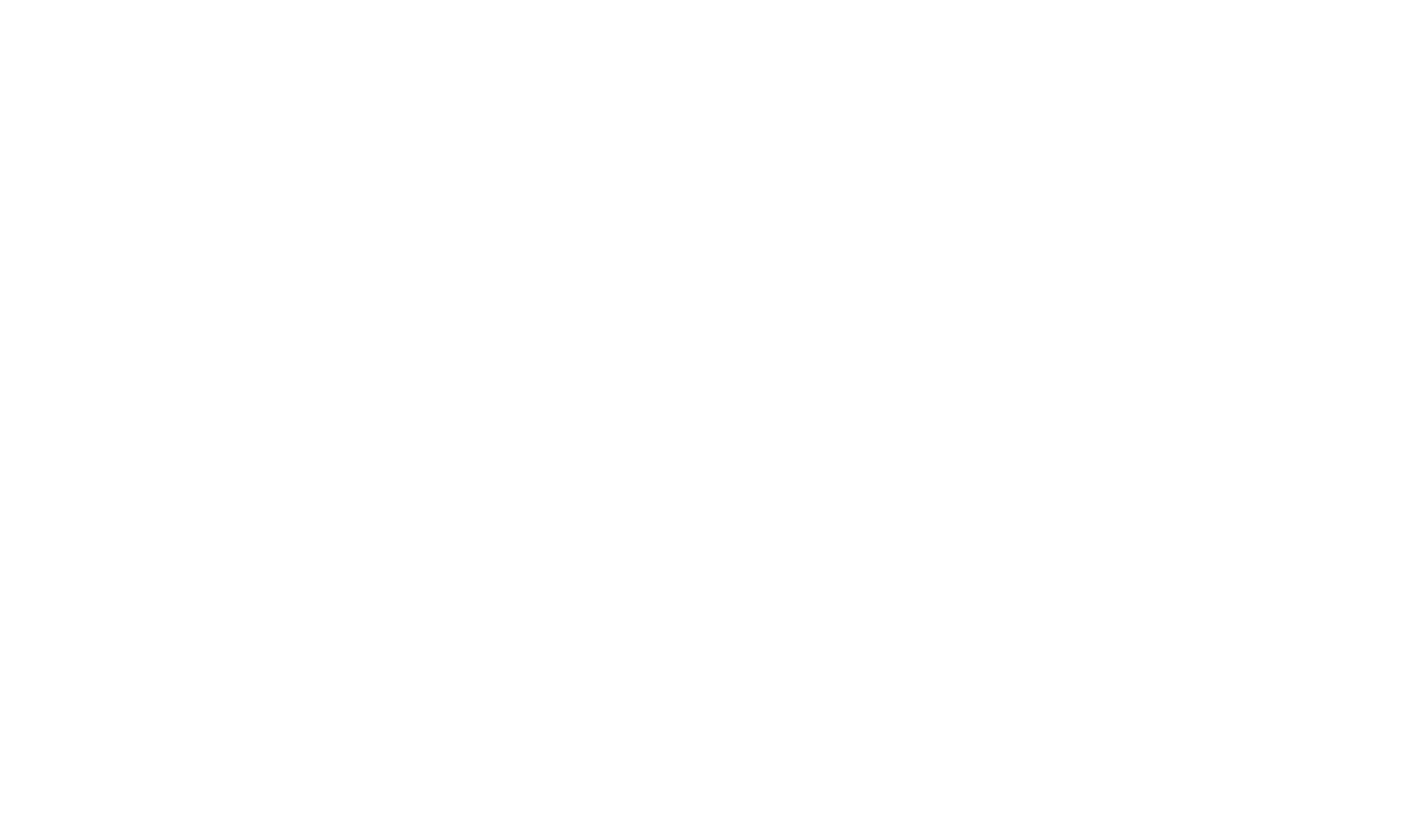
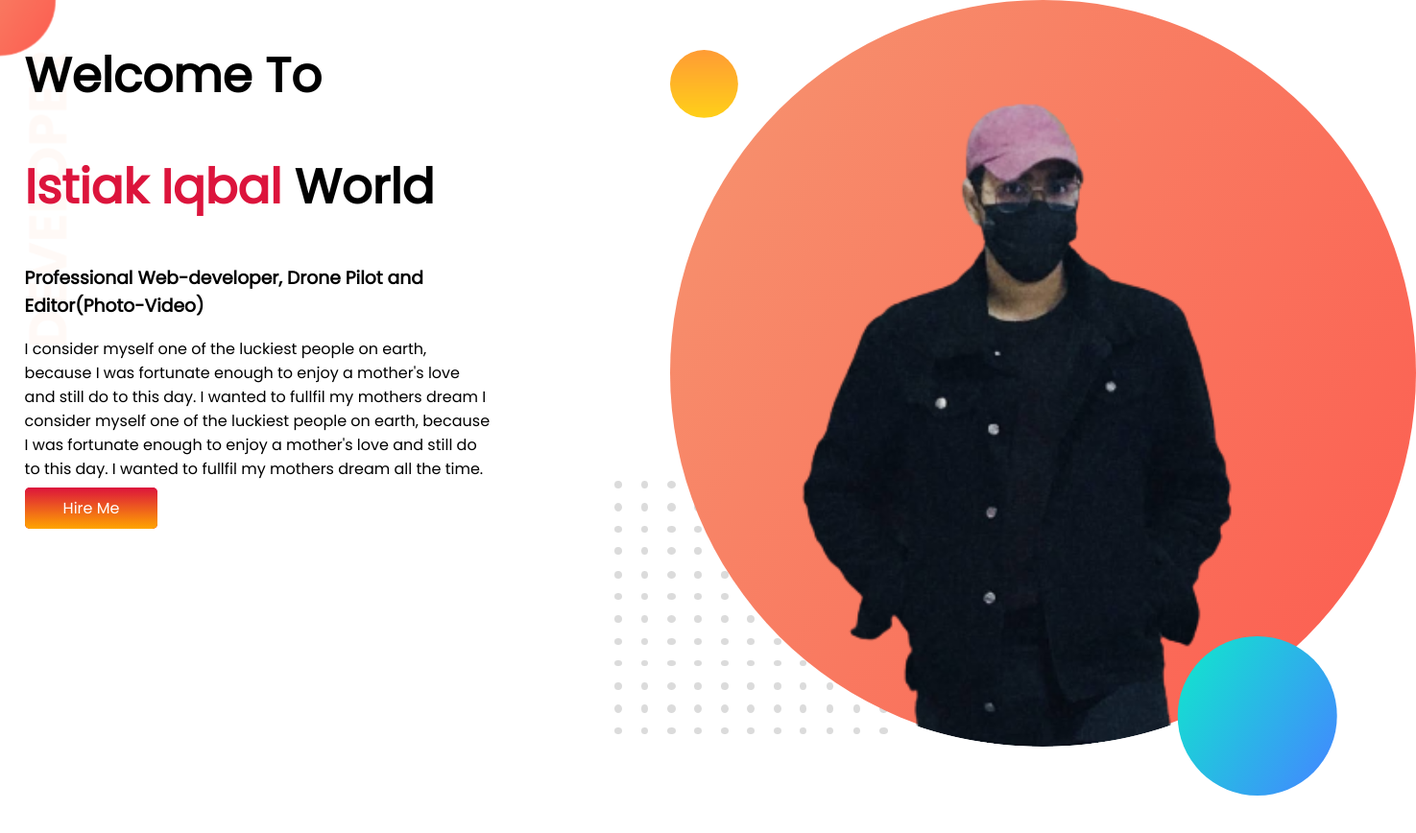
Before and after one commit to IstiakIqbal/developer-portfolio-web, a plain HTML site: page index.html in a window 1280 px wide. Shown: the whole page at 96% size, 1475 px wide, since content can reach past the window. Before the commit the page ends 800 px from the top, so only its background shows below. Drawn offline with Linux system fonts and the light colour scheme.

Commit message:
first-part

```diff
--- a/index.html
+++ b/index.html
@@ -1,13 +1,36 @@
 <!DOCTYPE html>
 <html lang="en">
+
 <head>
     <meta charset="UTF-8">
     <meta http-equiv="X-UA-Compatible" content="IE=edge">
     <meta name="viewport" content="width=device-width, initial-scale=1.0">
     <title>Istiakz</title>
+    <link rel="preconnect" href="https://fonts.googleapis.com">
+    <link rel="preconnect" href="https://fonts.gstatic.com" crossorigin>
+    <link href="https://fonts.googleapis.com/css2?family=Poppins:ital@0;1&display=swap" rel="stylesheet">
     <link rel="stylesheet" href="style.css">
 </head>
+
 <body>
+    <section class="first">
+        <div class="text">
+            <h1>Welcome To </h1>
+            <h1><span class="nc">Istiak Iqbal</span> World </h1>
+            <h3> Professional Web-developer, Drone Pilot and Editor(Photo-Video) </h3>
+            <p>I consider myself one of the luckiest people on earth, because I was fortunate enough to enjoy a mother's
+                love and still do to this day. I wanted to fullfil my mothers dream I consider myself one of the
+                luckiest
+                people on earth, because I was fortunate enough to enjoy a mother's love and still do to this day. I
+                wanted
+                to fullfil my mothers dream all the time.
+            </p>
+            <a class="link-button" target="_blank" href="https://www.linkedin.com/in/istiak-iqbal-1b55591a2/">Hire
+                Me</a>
+        </div>
+        <div class="pic"><img src="images/istiak.png" alt="Istiak"></div>
+    </section>
 
 </body>
+
 </html>
--- a/style.css
+++ b/style.css
@@ -0,0 +1,36 @@
+body{
+    font-family: 'Poppins', sans-serif;
+    margin: 0;
+}
+h1{
+    font-size: 50px;
+    }
+.nc{
+color: crimson;
+}
+section{
+    display: flex;
+}
+.text{
+    width: 50%;
+    padding-left: 2%;
+}
+.pic{
+    width: 50%;
+    padding-left: 10%;
+    padding-bottom: 10%;
+}
+a{
+    background-color: crimson;
+}
+.link-button{
+    text-decoration: none;
+    background-image: linear-gradient(crimson, orange);
+    padding: 10px 40px;
+    border-radius: 5px;
+    color: white;
+}
+.first{
+    background-image: url(images/top-banner.png);
+    background-repeat: no-repeat;
+}
```
Also changed, not shown: images/dream-bg.png (added), images/exp-bg.png (added), images/istiak.png (added), images/istiak2.png (added), images/jhankar.png (added), images/jhankar2.png (added), images/my-bg.png (added), images/my-bg2.png (added), images/top-banner.png (added), showoff/IMG_20201226_030559_600.jpg (added), showoff/IMG_20210130_153059_414.jpg (added), showoff/LRM_EXPORT_20200503_060941.jpg (added), 1 other file.
